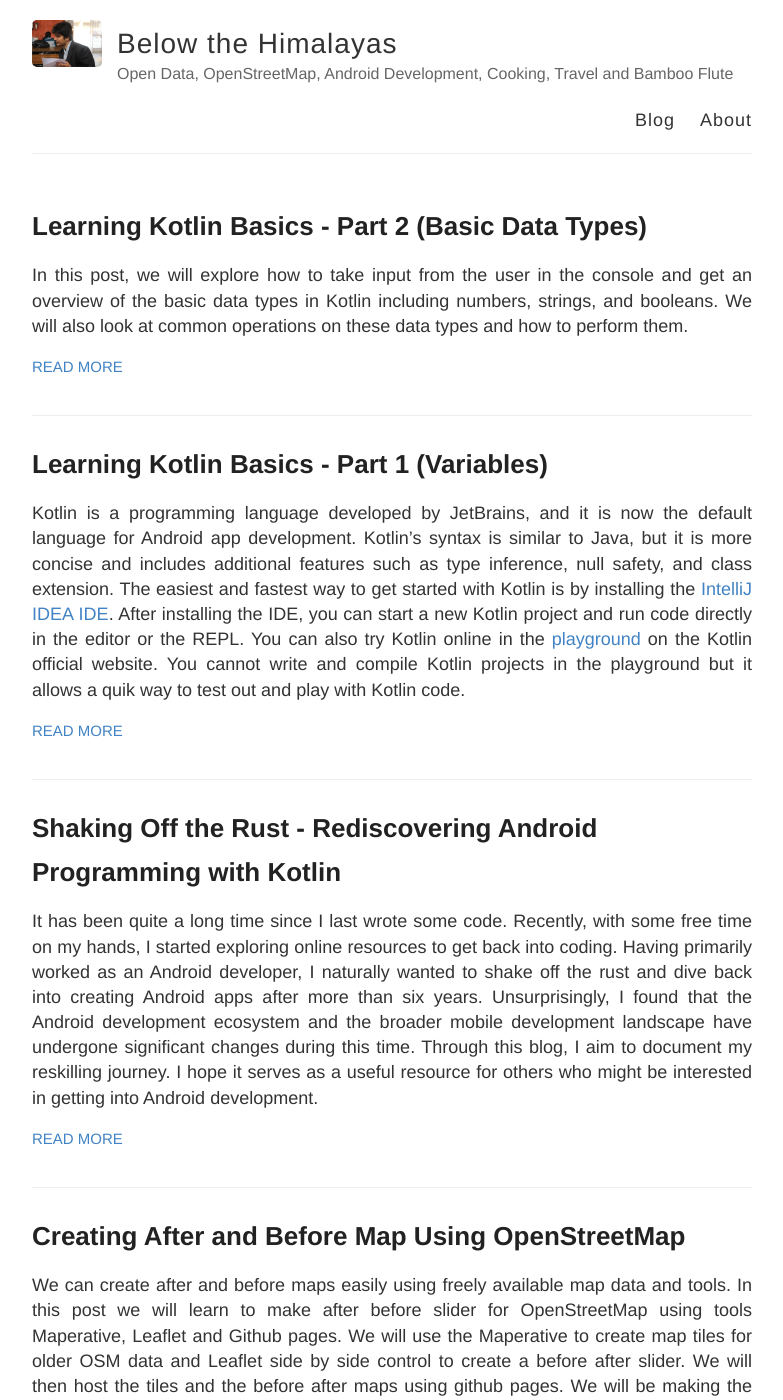
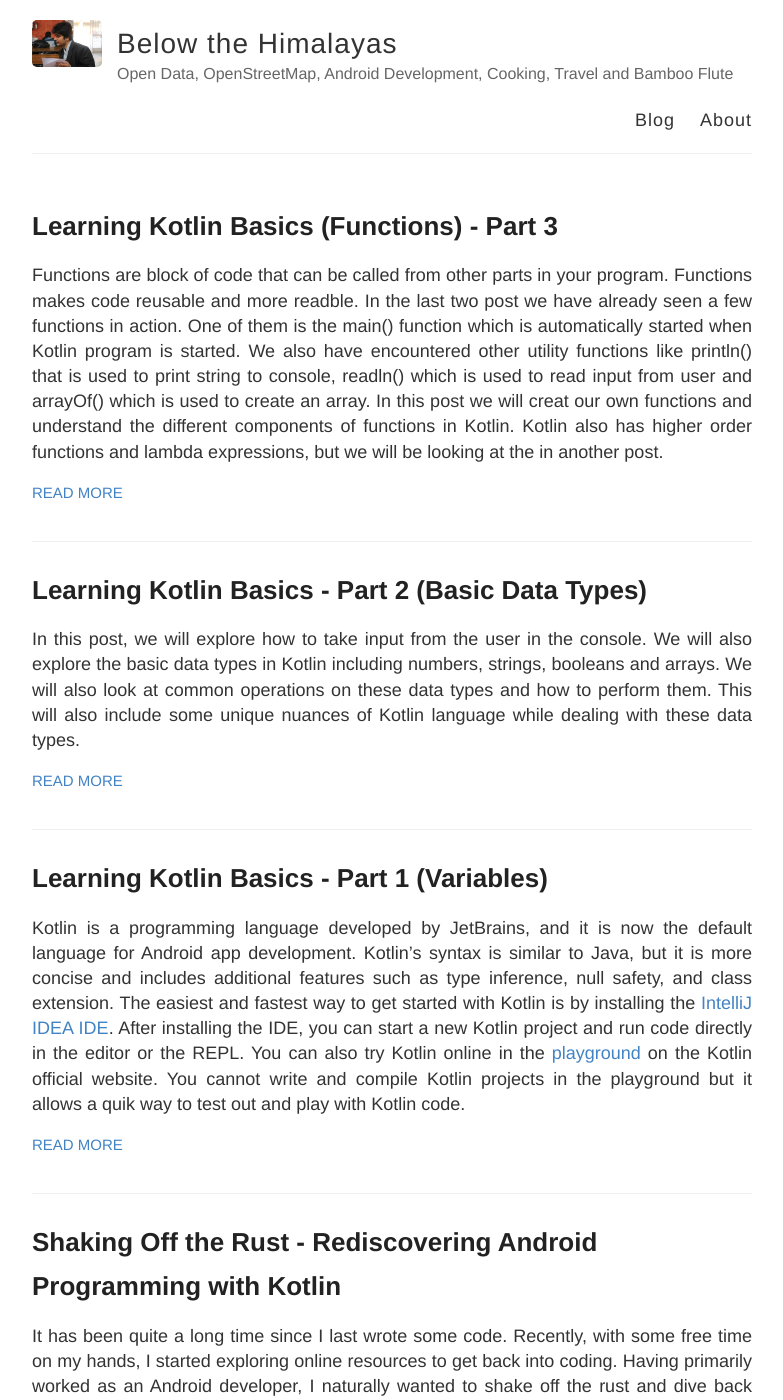
Before and after one commit to nirabpudasaini/nirabpudasaini.github.io, a Jekyll site: the page built from index.html, in a window 1280 px wide and 1400 px high. Shown: the whole window, without its empty margins (248-1031 px from the left). Built offline with Jekyll 4.4.1, drawn with Linux system fonts in a browser that asks for light colours; the list of posts is cut into pages by our own code; some of the changed text lies outside the part shown.

Commit message:
(blog)(l) adds kotlin function blog

````diff
--- a/_posts/2024-07-16-shaking-off-the-rust.md
+++ b/_posts/2024-07-16-shaking-off-the-rust.md
@@ -36,6 +36,7 @@ First, I need to familiarize myself with writing code in Kotlin. I will go throu
 
 - [Basics of Kotlin - Part 1](/basics-of-kotlin-1)
 - [Basics of Kotlin - Part 2](/basics-of-kotlin-2)
+- [Basics of Kotlin - Part 3](/basics-of-kotlin-3)
 
 ### Learning Jetpack Compose
 The traditional method of building Android UIs with XML now has a better alternative. Jetpack Compose is the recommended way to build UIs in Android. I plan to explore Jetpack Compose by building a calculator app.
--- a/_posts/2024-07-18-basics-of-kotlin-2.md
+++ b/_posts/2024-07-18-basics-of-kotlin-2.md
@@ -3,7 +3,7 @@ layout: post
 title: Learning Kotlin Basics - Part 2 (Basic Data Types)
 ---
 
-In this post, we will explore how to take input from the user in the console and get an overview of the basic data types in Kotlin including numbers, strings, and booleans. We will also look at common operations on these data types and how to perform them.
+In this post, we will explore how to take input from the user in the console. We will also explore the basic data types in Kotlin including numbers, strings, booleans and arrays. We will also look at common operations on these data types and how to perform them. This will also include some unique nuances of Kotlin language while dealing with these data types.
 
 ## Taking User Input
 
--- /dev/null
+++ b/_posts/2024-07-19-basics-of-kotlin-3.md
@@ -0,0 +1,93 @@
+---
+layout: post
+title: Learning Kotlin Basics (Functions) - Part 3
+---
+
+Functions are block of code that can be called from other parts in your program. Functions makes code reusable and more readble. In the last two post we have already seen a few functions in action. One of them is the main() function which is automatically started when Kotlin program is started. We also have encountered other utility functions like println() that is used to print string to console, readln() which is used to read input from user and arrayOf() which is used to create an array. In this post we will creat our own functions and understand the different components of functions in Kotlin. Kotlin also has higher order functions and lambda expressions, but we will be looking at the in another post.
+
+## Creating Custom Functions
+
+A function definition starts with the fun keyword, followed by the name of the function, a set of opening and closing parentheses, and a set of opening and closing curly braces. Contained in curly braces is the code that will run when the function is called.
+
+```kotlin
+    fun hello() {
+        return println("Hello, world!")
+    }
+
+    fun main() {
+        hello()
+        // Hello, world!
+    }
+```
+
+## Declaring Parameters
+
+A parameter specifies the name of a variable and a data type that you can pass into a function as data to be accessed inside the function. Parameters are declared within the parentheses after the function name. Each parameter consists of a variable name and data type, separated by a colon and a space. Multiple parameters are separated by a comma.
+
+```kotlin
+    fun hello(name: String, age: Int) {
+        println("Hello, $name!, you are $age years old")
+    }
+
+    fun main() {
+        hello("Nirab",25)
+        // Hello, Nirab!, you are 25 years old
+    }
+```
+
+Parameters in Kotlin are immutable. You cannot reassign the value of a parameter from within the function body.
+
+## Returning Value
+
+Kotlin functions can also send back values which can be stored in a variable that you can use elsewhere in your code. When defining a function, you can specify the data type of the value you want it to return. The return type is specified by placing a colon (:) after the parentheses, and then the name of the type (Int, String, etc).
+
+```kotlin
+    fun multiply(x: Int, y: Int): Int {
+        return x + y
+    }
+
+    fun main() {
+        val result = multiply(10, 5)
+        println(result)
+        // 50
+    }
+```
+
+By default, if you don't specify a return type, the default return type is Unit. Unit means the function doesn't return a value. Unit is equivalent to void return type in Java and C; and None in Python.
+
+## Named and Default Arguments
+
+You can name one or more of a function's arguments when calling it. This can be helpful when a function has many arguments or when you dont know the order of the parameters in a function.
+
+```kotlin
+    fun hello(name: String, age: Int) {
+        println("Hello, $name!, you are $age years old")
+    }
+
+    fun main() {
+        hello(age=25, name="Nirab")
+        // Order does not matter when you name arguments
+    }
+```
+
+Function parameters can also specify default arguments. When you call a function, you can choose to omit arguments for which there is a default, in which case, the default is used.
+
+```kotlin
+    fun hello(name: String = "Mr X", age: Int = 50) {
+        println("Hello, $name!, you are $age years old")
+    }
+
+    fun main() {
+        hello("Nirab",25)
+        // Hello, Nirab!, you are 25 years old
+
+        hello("Nirab")
+        // Hello, Nirab!, you are 50 years old
+
+        hello(age = 25)
+        // Hello, Mr X!, you are 25 years old
+
+        hello()
+        // Hello, Mr X!, you are 50 years old
+    }
+```
````
